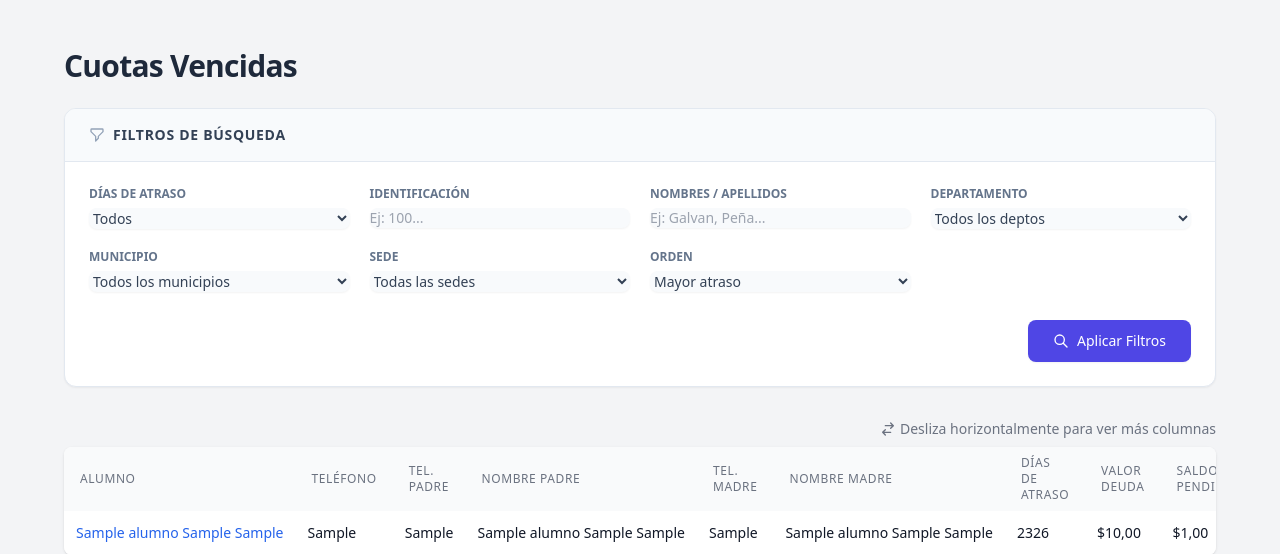
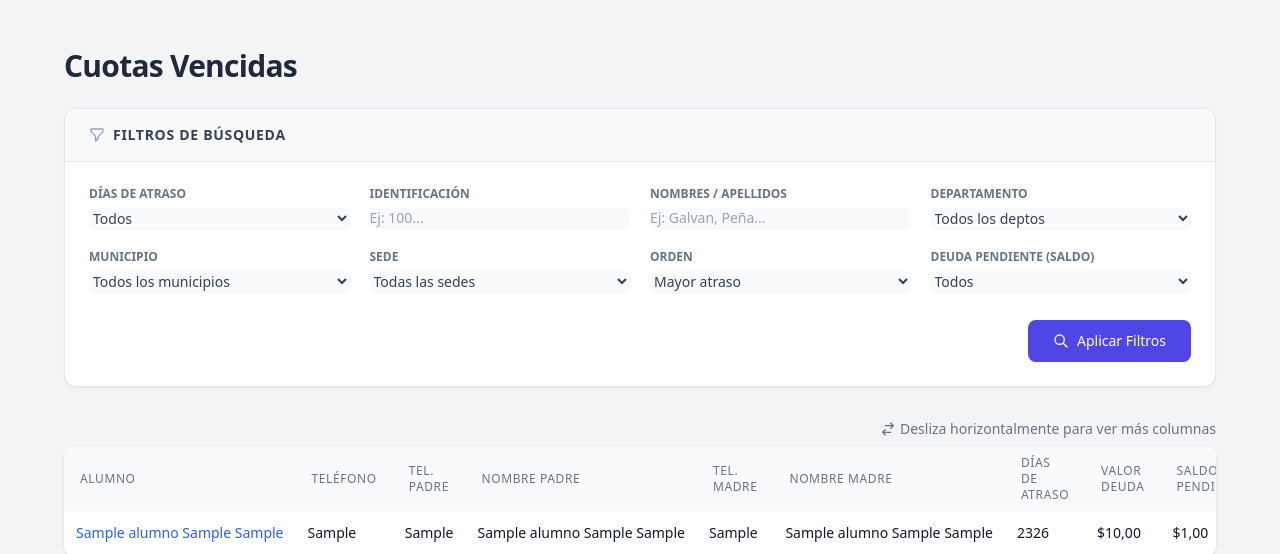
Before and after one commit to robertbarac/preicfes, a Django app: page /cartera/cuotas-vencidas/ in a window 1280 px wide. Shown: the part 64-618 px from the top of the page. Run offline with Django 5.2, Linux system fonts and the light colour scheme; a user stored in the database is signed in; tables that the repository leaves empty hold one stand-in row (values such as "Sample post"); some libraries are stand-ins or nearby versions.

Commit message:
añadido filtro de rangos de saldo pendiente

```diff
--- a/cartera/templates/cartera/cuotas_vencidas_list.html
+++ b/cartera/templates/cartera/cuotas_vencidas_list.html
@@ -82,6 +82,18 @@
                         <select name="orden" class="block w-full rounded-lg border-slate-300 bg-slate-50 text-slate-700 shadow-sm focus:border-indigo-500 focus:ring-indigo-500 text-sm transition duration-150 ease-in-out">
                             <option value="desc" {% if orden == 'desc' %}selected{% endif %}>Mayor atraso</option>
                             <option value="asc" {% if orden == 'asc' %}selected{% endif %}>Menor atraso</option>
+                        </select>
+                    </div>
+
+                    <div class="col-span-1">
+                        <label class="block text-xs font-semibold text-slate-500 mb-1.5 uppercase">Deuda Pendiente (Saldo)</label>
+                        <select name="deuda_pendiente" class="block w-full rounded-lg border-slate-300 bg-slate-50 text-slate-700 shadow-sm focus:border-indigo-500 focus:ring-indigo-500 text-sm transition duration-150 ease-in-out">
+                            <option value="" {% if not deuda_pendiente %}selected{% endif %}>Todos</option>
+                            <option value="0-100k" {% if deuda_pendiente == '0-100k' %}selected{% endif %}>Menor o igual a $100.000</option>
+                            <option value="101k-200k" {% if deuda_pendiente == '101k-200k' %}selected{% endif %}>Entre $101.000 y $200.000</option>
+                            <option value="201k-300k" {% if deuda_pendiente == '201k-300k' %}selected{% endif %}>Entre $201.000 y $300.000</option>
+                            <option value="301k-500k" {% if deuda_pendiente == '301k-500k' %}selected{% endif %}>Entre $301.000 y $500.000</option>
+                            <option value="500k+" {% if deuda_pendiente == '500k+' %}selected{% endif %}>Mayor a $500.000</option>
                         </select>
                     </div>
 
@@ -210,11 +222,11 @@
     <div class="mt-4">
         <nav class="relative z-0 inline-flex rounded-md shadow-sm -space-x-px" aria-label="Pagination">
             {% if page_obj.has_previous %}
-            <a href="?page=1{% if dias_filtro %}&dias_filtro={{ dias_filtro }}{% endif %}{% if identificacion %}&identificacion={{ identificacion }}{% endif %}{% if buscador %}&buscador={{ buscador }}{% endif %}{% if departamento_seleccionado %}&departamento={{ departamento_seleccionado }}{% endif %}{% if municipio_seleccionado %}&municipio={{ municipio_seleccionado }}{% endif %}{% if sede_seleccionada %}&sede={{ sede_seleccionada }}{% endif %}{% if orden %}&orden={{ orden }}{% endif %}"
+            <a href="?page=1{% if query_string %}&{{ query_string }}{% endif %}"
                class="relative inline-flex items-center px-4 py-2 rounded-l-md border border-gray-300 bg-white text-sm font-medium text-gray-500 hover:bg-gray-50">
                 Primero
             </a>
-            <a href="?page={{ page_obj.previous_page_number }}{% if dias_filtro %}&dias_filtro={{ dias_filtro }}{% endif %}{% if identificacion %}&identificacion={{ identificacion }}{% endif %}{% if buscador %}&buscador={{ buscador }}{% endif %}{% if departamento_seleccionado %}&departamento={{ departamento_seleccionado }}{% endif %}{% if municipio_seleccionado %}&municipio={{ municipio_seleccionado }}{% endif %}{% if sede_seleccionada %}&sede={{ sede_seleccionada }}{% endif %}{% if orden %}&orden={{ orden }}{% endif %}"
+            <a href="?page={{ page_obj.previous_page_number }}{% if query_string %}&{{ query_string }}{% endif %}"
                class="relative inline-flex items-center px-4 py-2 border border-gray-300 bg-white text-sm font-medium text-gray-500 hover:bg-gray-50">
                 Anterior
             </a>
@@ -226,7 +238,7 @@
                 {{ num }}
             </span>
             {% elif num > page_obj.number|add:'-3' and num < page_obj.number|add:'3' %}
-            <a href="?page={{ num }}{% if dias_filtro %}&dias_filtro={{ dias_filtro }}{% endif %}{% if identificacion %}&identificacion={{ identificacion }}{% endif %}{% if buscador %}&buscador={{ buscador }}{% endif %}{% if departamento_seleccionado %}&departamento={{ departamento_seleccionado }}{% endif %}{% if municipio_seleccionado %}&municipio={{ municipio_seleccionado }}{% endif %}{% if sede_seleccionada %}&sede={{ sede_seleccionada }}{% endif %}{% if orden %}&orden={{ orden }}{% endif %}"
+            <a href="?page={{ num }}{% if query_string %}&{{ query_string }}{% endif %}"
                class="relative inline-flex items-center px-4 py-2 border border-gray-300 bg-white text-sm font-medium text-gray-500 hover:bg-gray-50">
                 {{ num }}
             </a>
@@ -234,11 +246,11 @@
             {% endfor %}
 
             {% if page_obj.has_next %}
-            <a href="?page={{ page_obj.next_page_number }}{% if dias_filtro %}&dias_filtro={{ dias_filtro }}{% endif %}{% if identificacion %}&identificacion={{ identificacion }}{% endif %}{% if buscador %}&buscador={{ buscador }}{% endif %}{% if departamento_seleccionado %}&departamento={{ departamento_seleccionado }}{% endif %}{% if municipio_seleccionado %}&municipio={{ municipio_seleccionado }}{% endif %}{% if sede_seleccionada %}&sede={{ sede_seleccionada }}{% endif %}{% if orden %}&orden={{ orden }}{% endif %}"
+            <a href="?page={{ page_obj.next_page_number }}{% if query_string %}&{{ query_string }}{% endif %}"
                class="relative inline-flex items-center px-4 py-2 border border-gray-300 bg-white text-sm font-medium text-gray-500 hover:bg-gray-50">
                 Siguiente
             </a>
-            <a href="?page={{ page_obj.paginator.num_pages }}{% if dias_filtro %}&dias_filtro={{ dias_filtro }}{% endif %}{% if identificacion %}&identificacion={{ identificacion }}{% endif %}{% if buscador %}&buscador={{ buscador }}{% endif %}{% if departamento_seleccionado %}&departamento={{ departamento_seleccionado }}{% endif %}{% if municipio_seleccionado %}&municipio={{ municipio_seleccionado }}{% endif %}{% if sede_seleccionada %}&sede={{ sede_seleccionada }}{% endif %}{% if orden %}&orden={{ orden }}{% endif %}"
+            <a href="?page={{ page_obj.paginator.num_pages }}{% if query_string %}&{{ query_string }}{% endif %}"
                class="relative inline-flex items-center px-4 py-2 rounded-r-md border border-gray-300 bg-white text-sm font-medium text-gray-500 hover:bg-gray-50">
                 Último
             </a>
--- a/cartera/views/cuotas_vencidas_list.py
+++ b/cartera/views/cuotas_vencidas_list.py
@@ -111,6 +111,20 @@ class CuotasVencidasListView(LoginRequiredMixin, UserPassesTestMixin, ListView):
         if identificacion:
             queryset = queryset.filter(deuda__alumno__identificacion__icontains=identificacion)
 
+        # Filtrar por deuda pendiente
+        deuda_pendiente = self.request.GET.get('deuda_pendiente', '')
+        if deuda_pendiente:
+            if deuda_pendiente == '0-100k':
+                queryset = queryset.filter(deuda__saldo_pendiente__lte=100000)
+            elif deuda_pendiente == '101k-200k':
+                queryset = queryset.filter(deuda__saldo_pendiente__gt=100000, deuda__saldo_pendiente__lte=200000)
+            elif deuda_pendiente == '201k-300k':
+                queryset = queryset.filter(deuda__saldo_pendiente__gt=200000, deuda__saldo_pendiente__lte=300000)
+            elif deuda_pendiente == '301k-500k':
+                queryset = queryset.filter(deuda__saldo_pendiente__gt=300000, deuda__saldo_pendiente__lte=500000)
+            elif deuda_pendiente == '500k+':
+                queryset = queryset.filter(deuda__saldo_pendiente__gt=500000)
+
         if buscador:
             # Separamos las palabras para simular la búsqueda del admin de Django
             for term in buscador.split():
@@ -164,11 +178,18 @@ class CuotasVencidasListView(LoginRequiredMixin, UserPassesTestMixin, ListView):
             ).replace('\n', '%0A').replace(' ', '%20')
 
         # Agregar filtros al contexto
+        # Obtener parámetros GET actuales para query_string
+        get_params = self.request.GET.copy()
+        if 'page' in get_params:
+            del get_params['page']
+
         context.update({
             'dias_filtro': self.request.GET.get('dias_filtro', 'todos'),
             'identificacion': self.request.GET.get('identificacion', ''),
             'buscador': self.request.GET.get('buscador', ''),
-            'orden': self.request.GET.get('orden', 'desc')
+            'orden': self.request.GET.get('orden', 'desc'),
+            'deuda_pendiente': self.request.GET.get('deuda_pendiente', ''),
+            'query_string': get_params.urlencode()
         })
 
         from ubicaciones.models import Municipio, Departamento, Sede
```
